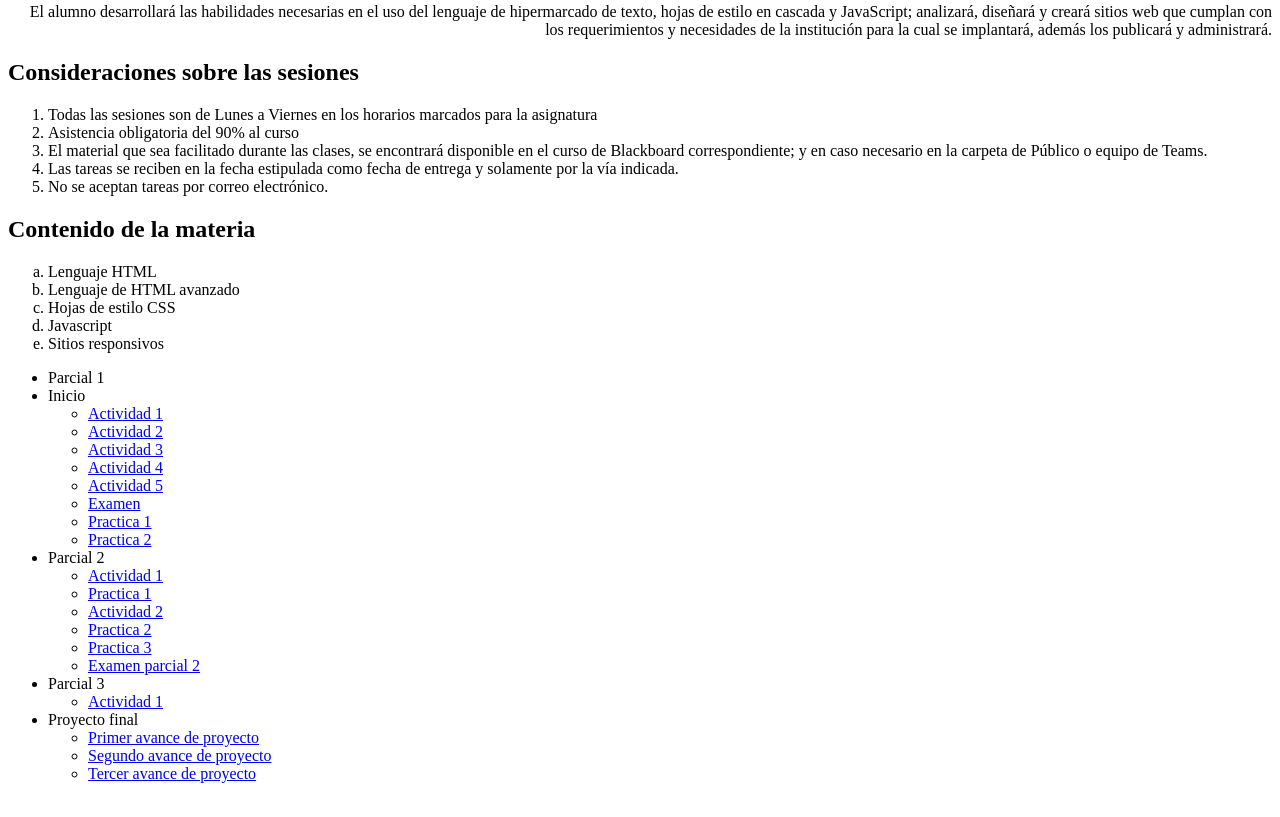
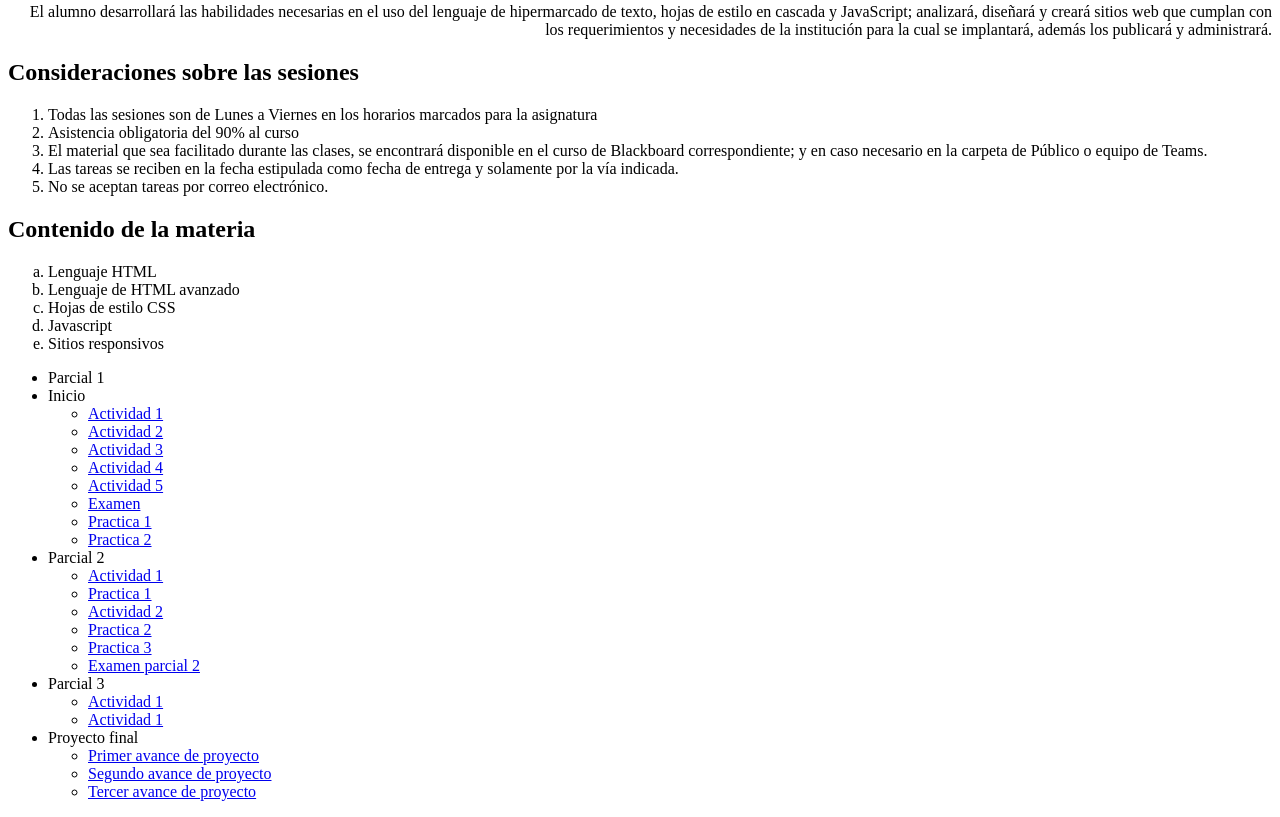
Before and after one commit to AlexisIRL/programacion_web_1, a plain HTML site: page index.html in a window 1280 px wide. Shown: the part 1121-1938 px from the top of the page. Drawn offline with Linux system fonts and the light colour scheme.

Commit message:
Update index.html

```diff
--- a/index.html
+++ b/index.html
@@ -177,6 +177,11 @@
                 Actividad 1
                 </li>
                 <a/>
+                    <li>
+                    <a href="trabajos/Javascript/Practica1.html">
+                Actividad 1
+                </li>
+                <a/>
                  </ul>
             <li>Proyecto final</li>
                     <ul>
```
